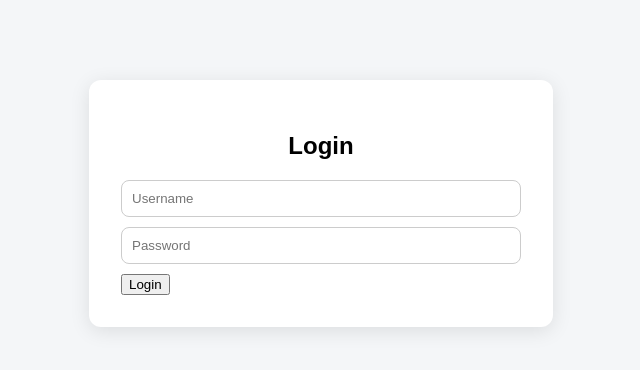
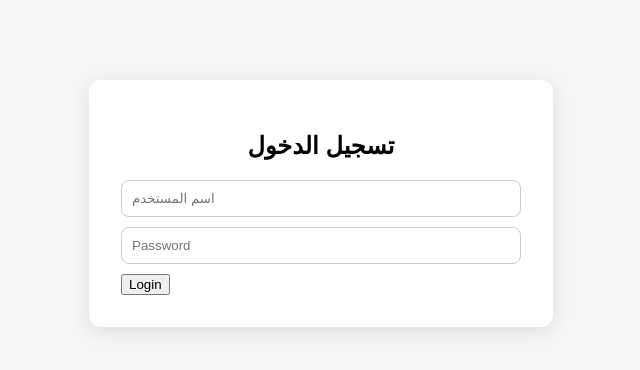
Before and after one commit to yves-haswany/maten, a Flask app: page /auth/login in a window 1280 px wide. Shown: the top 370 px of the page, without its empty margins (319-959 px from the left). Run offline with Flask 3, Linux system fonts and the light colour scheme.

Commit message:
Change login form

```diff
--- a/electionsmaten/templates/auth/login.html
+++ b/electionsmaten/templates/auth/login.html
@@ -6,11 +6,11 @@
 
     <div class="login-container">
 
-        <h2>Login</h2>
+        <h2>تسجيل الدخول</h2>
 
         <form method="POST">
 
-            <input type="text" name="username" placeholder="Username" required>
+            <input type="text" name="username" placeholder="اسم المستخدم" required>
 
             <input type="password" name="password" placeholder="Password" required>
 
```
